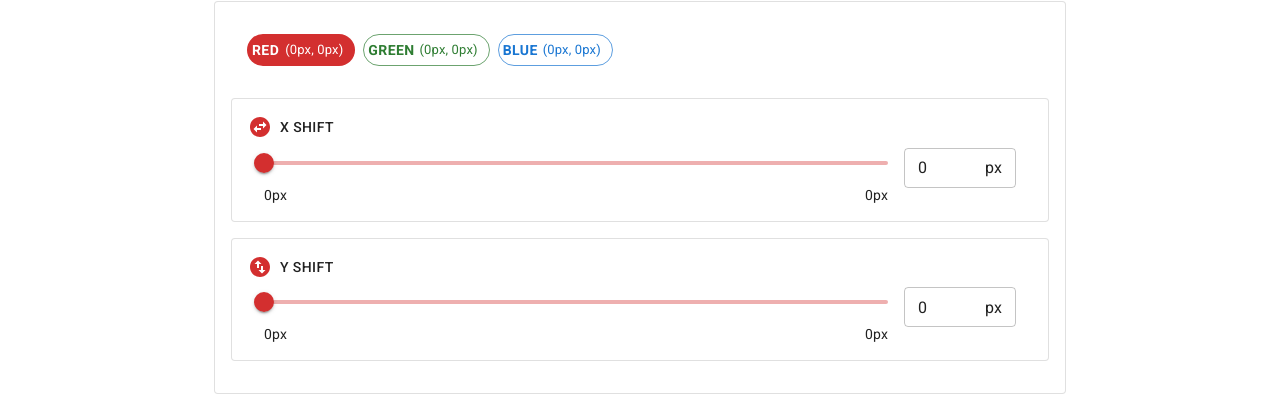
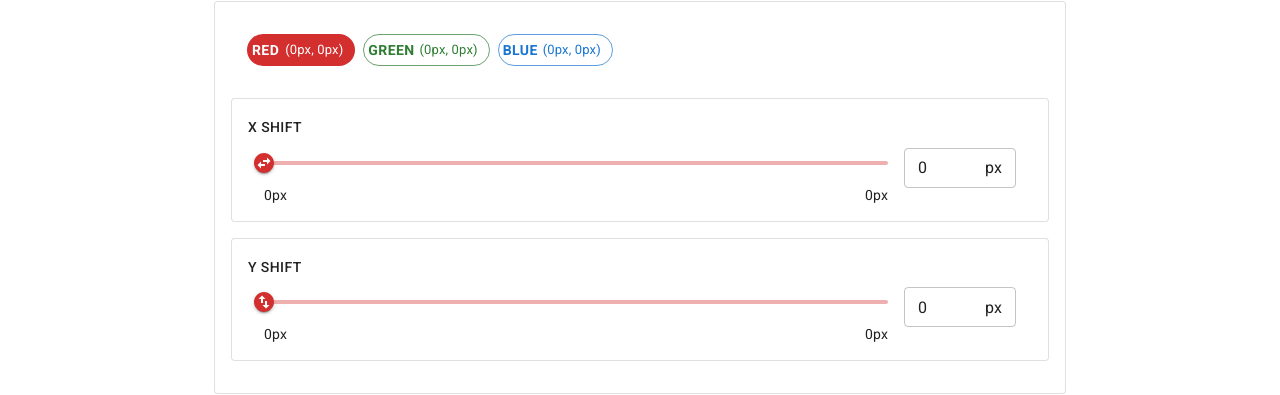
Before and after one commit to connordelacruz/react-p5-channel-shift, a React (Create React App) app: page / in a window 1280 px wide. Shown: the part 127-522 px from the top of the page. Built offline with nearby package versions, Linux system fonts and the light colour scheme.

Commit message:
Custom slider thumb with icon

```diff
--- a/src/ShiftChannelsToolUI.jsx
+++ b/src/ShiftChannelsToolUI.jsx
@@ -1,4 +1,4 @@
-import { Box, Chip, Grid, Paper, Slider, Stack, Typography } from '@mui/material'
+import { Box, Chip, Grid, Paper, Slider, SliderThumb, Stack, Typography } from '@mui/material'
 import * as Constants from './Constants'
 import React from 'react'
 import { SwapHorizontalCircle, SwapVerticalCircle } from '@mui/icons-material'
@@ -46,6 +46,40 @@ const ShiftChannelSelectChip = ({
       } }
       color={ Constants.CHANNEL_MUI_COLORS[channelOffset] }
     />
+  )
+}
+
+/**
+ * Custom slider thumb component that displays an icon corresponding to whether this is horizontal or vertical shift.
+ *
+ * @param dimensionIndex
+ * @param selectedShiftChannel
+ * @param children
+ * @param props
+ * @return {Element}
+ * @constructor
+ */
+const ShiftChannelSliderThumb = ({
+                                   dimensionIndex,
+                                   selectedShiftChannel,
+                                   children,
+                                   ...props
+                                 }) => {
+
+  return (
+    <SliderThumb
+      sx={{
+        bgcolor: 'background.default'
+      }}
+      { ...props }
+    >
+      { children }
+      {
+        dimensionIndex === 0 ?
+          <SwapHorizontalCircle color={ Constants.CHANNEL_MUI_COLORS[selectedShiftChannel] }/> :
+          <SwapVerticalCircle color={ Constants.CHANNEL_MUI_COLORS[selectedShiftChannel] }/>
+      }
+    </SliderThumb>
   )
 }
 
@@ -121,11 +155,6 @@ const ShiftChannelSlider = ({
         spacing={ 1 }
         mb={ 1 }
       >
-        {
-          dimensionIndex === 0 ?
-            <SwapHorizontalCircle color={ Constants.CHANNEL_MUI_COLORS[selectedShiftChannel] }/> :
-            <SwapVerticalCircle color={ Constants.CHANNEL_MUI_COLORS[selectedShiftChannel] }/>
-        }
         <Typography
           id={ `${ dimension }-shift-slider-label` }
           variant="button"
@@ -159,8 +188,15 @@ const ShiftChannelSlider = ({
                 { value: 0, label: '' },
                 { value: imageDimensionSize, label: '' }
               ] }
+              slots={ { thumb: ShiftChannelSliderThumb } }
+              slotProps={{
+                thumb: {
+                  dimensionIndex: dimensionIndex,
+                  selectedShiftChannel: selectedShiftChannel,
+                }
+              }}
+              color={ Constants.CHANNEL_MUI_COLORS[selectedShiftChannel] }
               aria-labelledby={ `${ dimension }-shift-slider-label` }
-              color={ Constants.CHANNEL_MUI_COLORS[selectedShiftChannel] }
             />
             {/* Fix for min/max marks going out of bounds */ }
             <Box
@@ -188,10 +224,10 @@ const ShiftChannelSlider = ({
           <Grid item xs={ 2 }>
             <NumericTextInput
               valueState={ channelShiftTextInputValues[dimensionIndex] }
-              min={0}
-              max={imageDimensionSize}
-              onChangeHandleValue={shiftTextInputOnChangeHandleValue}
-              onBlurHandleValidatedValue={shiftTextInputOnBlurHandleValidatedValue}
+              min={ 0 }
+              max={ imageDimensionSize }
+              onChangeHandleValue={ shiftTextInputOnChangeHandleValue }
+              onBlurHandleValidatedValue={ shiftTextInputOnBlurHandleValidatedValue }
               InputProps={ {
                 endAdornment: 'px',
               } }
```
